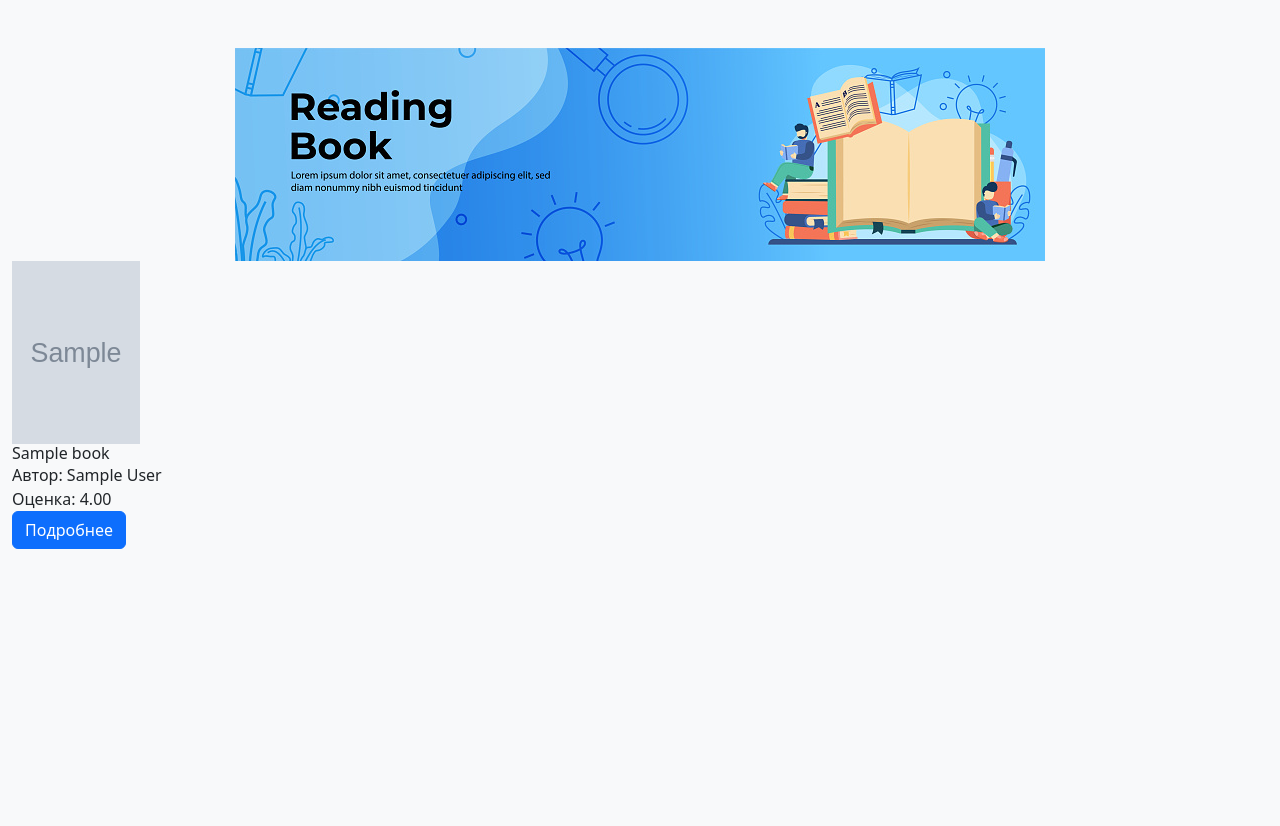
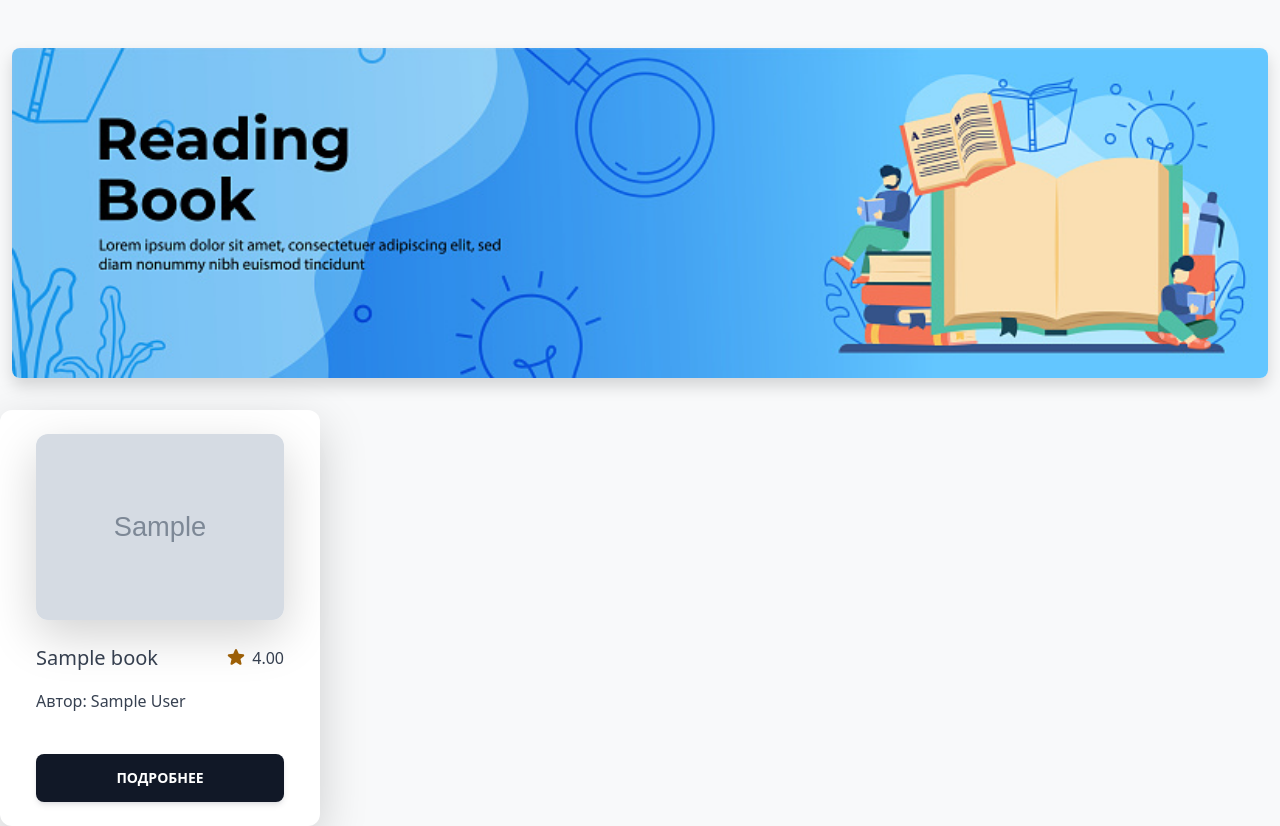
Before and after one commit to aliquis22/pythonPlatform, a Django app: page /books/ in a window 1280 px wide. Shown: the part 49-875 px from the top of the page. Before the commit the page ends 598 px from the top, so only its background shows below. Run offline with Django 3.2, Linux system fonts and the light colour scheme; tables that the repository leaves empty hold one stand-in row (values such as "Sample post"); grey boxes marked "Sample" are stand-in pictures; some libraries are stand-ins or nearby versions.

Commit message:
Updated books list page

```diff
--- a/books/templates/books/books_list.html
+++ b/books/templates/books/books_list.html
@@ -1,29 +1,49 @@
 {% extends 'base.html' %}
 {% load static %}
 {% block content %}
-    <img class="centered-image-book" src="{% static 'img/book_template.jpg' %}" alt="Описание изображения">
-<div  class="row book-card-deck" >
+<img class="centered-image-book w-full mb-8 rounded-lg shadow" src="{% static 'img/book_template.jpg' %}"
+     alt="Описание изображения">
+<div class="row book-card-deck">
     {% if books %}
     {% for book in books %}
-        <a href="{% url 'books:detail' id=book.id slug=book.slug %}">
-        <div class="col-md-4">
-            <!-- shop/book/card.html -->
+    <div class="relative flex w-full max-w-[20rem] flex-col rounded-xl bg-white bg-clip-border text-gray-700 shadow-lg">
+        <div class="relative mx-4 mt-4 overflow-hidden text-white shadow-lg rounded-xl bg-blue-gray-500 bg-clip-border shadow-blue-gray-500/40">
+            {% if book.cover_image %}
+            <img src="{{ book.cover_image.url }}" class="card-img-top" alt="{{ book.title }}">
+            {% else %}
+            <p>No image available</p>
+            {% endif %}
+        </div>
 
-            <div class="book-card">
-                {% if book.cover_image %}
-                    <img src="{{ book.cover_image.url }}" class="card-img-top" alt="{{ book.title }}">
-                {% else %}
-                    <p>No image available</p>
-                {% endif %}
-                <div class="card-body">
-                    <h5 class="card-title">{{ book.title }}</h5>
-                    <p class="card-text">Автор: {{ book.author }}</p>
-                    <p class="card-text">Оценка: {{ book.rating }}</p>
-                    <a href="{% url 'books:detail' id=book.id slug=book.slug %}" class="btn btn-primary">Подробнее</a>
-                </div>
+        <div class="p-6">
+            <div class="flex items-center justify-between mb-3">
+                <h5 class="block font-sans text-xl antialiased font-medium leading-snug tracking-normal text-blue-gray-900">
+                    {{ book.title }}
+                </h5>
+                <p
+                        class="flex items-center gap-1.5 font-sans text-base font-normal leading-relaxed text-blue-gray-900 antialiased">
+                    <svg xmlns="http://www.w3.org/2000/svg" viewBox="0 0 24 24" fill="currentColor"
+                         class="-mt-0.5 h-5 w-5 text-yellow-700">
+                        <path fill-rule="evenodd"
+                              d="M10.788 3.21c.448-1.077 1.976-1.077 2.424 0l2.082 5.007 5.404.433c1.164.093 1.636 1.545.749 2.305l-4.117 3.527 1.257 5.273c.271 1.136-.964 2.033-1.96 1.425L12 18.354 7.373 21.18c-.996.608-2.231-.29-1.96-1.425l1.257-5.273-4.117-3.527c-.887-.76-.415-2.212.749-2.305l5.404-.433 2.082-5.006z"
+                              clip-rule="evenodd"></path>
+                    </svg>
+                    {{ book.rating }}
+                </p>
             </div>
+            <p class="block font-sans text-base antialiased font-light leading-relaxed text-gray-700">
+                Автор: {{ book.author }}
+            </p>
         </div>
-        </a>
+        <div class="p-6 pt-3">
+            <a href="{% url 'books:detail' book.id %}"><button
+                    class="block w-full select-none rounded-lg bg-gray-900 py-3.5 px-7 text-center align-middle font-sans text-sm font-bold uppercase text-white shadow-md shadow-gray-900/10 transition-all hover:shadow-lg hover:shadow-gray-900/20 focus:opacity-[0.85] focus:shadow-none active:opacity-[0.85] active:shadow-none disabled:pointer-events-none disabled:opacity-50 disabled:shadow-none"
+                    type="button">
+                Подробнее
+            </button></a>
+        </div>
+    </div>
+
     {% endfor %}
     {% endif %}
 </div>
--- a/books/urls.py
+++ b/books/urls.py
@@ -7,7 +7,7 @@ app_name = 'books'
 
 urlpatterns = [
     path('', books_list, name='books'),
-    path('book/<int:id>/<slug:slug>/', books_detail, name='detail')
+    path('book/<int:id>', books_detail, name='detail')
 ] + static(settings.STATIC_URL, document_root=settings.STATIC_ROOT)
 
 if settings.DEBUG:
--- a/books/views.py
+++ b/books/views.py
@@ -16,6 +16,7 @@ def books_list(request, section_slug=None):
                       'books': books
                   })
 
-def books_detail(request, id, slug):
-    book = get_object_or_404(Book, id=id, slug=slug)
+
+def books_detail(request, id):
+    book = get_object_or_404(Book, id=id)
     return render(request, 'books/detail.html', {'book': book})
```
